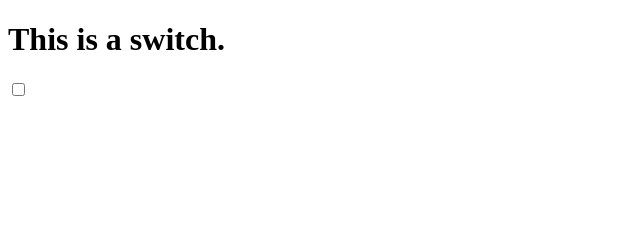
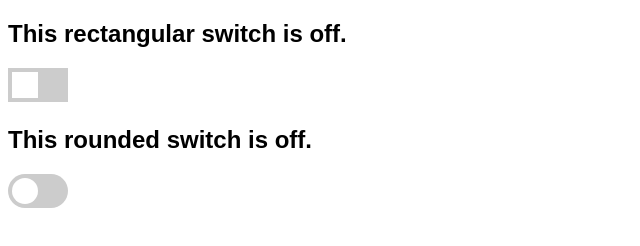
Before and after one commit to makerjeff/w3bsocket, a website: page public/index.html in a window 1280 px wide. Shown: the whole page, without its empty margins (0-640 px from the left). Drawn offline with nearby package versions, Linux system fonts and the light colour scheme; no server answers.

Commit message:
updated the front end

```diff
--- /dev/null
+++ b/b-server.js
@@ -0,0 +1 @@
+// --- constant practice of writing socket.io enabled web servers ---
--- a/public/index.html
+++ b/public/index.html
@@ -4,25 +4,145 @@
 	<meta charset="utf-8">
 	<title>W3bSockets</title>
 	<meta name="viewport" content="width=device-width,initial-scale=1.0">
+	<style>
+		* {
+			font-family: Arial, Helvetica, sans-serif;
+		}
+
+		/* switch level styles */
+		.switch {
+			position: relative;
+			display: inline-block;
+			width: 60px;
+			height: 34px;
+		}
+
+		/* hide the input */
+		.switch input {
+			display: none;
+		}
+
+		/* slider styles */
+		.slider {
+			position: absolute;
+			cursor: pointer;
+			top: 0;
+			left: 0;
+			right: 0;
+			bottom: 0;
+			background-color: #ccc;
+			-webkit-transition: all 400ms ease;
+			transition: all 400ms ease;
+		}
+
+		.slider:before {
+			position: absolute;
+			content: "";
+			height: 26px;
+			width: 26px;
+			left: 4px;
+			bottom: 4px;
+			background-color: white;
+			-webkit-transition: all 400ms ease;
+			transition: all 400ms ease;
+		}
+
+		/* handles the highlighting */
+		input:checked + .slider {
+			background-color: #2196f3;
+		}
+
+		/* handles the shadow? */
+		input:focus + .slider {
+			box-shadow: 0 0 1px #2196f3;
+		}
+
+		/* handles the animation */
+		input:checked + .slider:before {
+			-webkit-transform: translateX(26px);
+			-ms-transform: translateX(26px);
+			transform: translateX(26px);
+		}
+
+		/* ROUNDMOD */
+		/* rounds out the BG */
+		.slider.round {
+			border-radius: 34px;
+		}
+		/* the dot */
+		.slider.round:before {
+			border-radius: 50%;
+		}
+	</style>
 </head>
 
 <body>
-<h1>This is a switch.</h1>
-<div>
-	<input type="checkbox" id="light">
-</div>
+<h2>This rectangular switch is off.</h2>
+<!-- box type switch -->
+<label class="switch">
+	<input id="square_switch" type="checkbox">
+	<span class="slider"></span>
+</label>
+
+<br>
+
+<h2>This rounded switch is off.</h2>
+<!-- rounded type switch -->
+<label class="switch">
+	<input id="round_switch" type="checkbox">
+	<span class="slider round"></span>
+</label>
+
 
 <script src="/socket.io/socket.io.js"></script>
+
 <script>
+	// ---------------
+	// --- handles ---
+	// ---------------
+	var square_switch = document.querySelector('#square_switch');
+	var round_switch = document.querySelector('#round_switch');
+	var headings = document.querySelectorAll('h2');
 	var socket = io();
 
+	// ---------------------
+	// --- socket events ---
+	// ---------------------
 	socket.on('connect', function() {
 		console.log('Connected!');
 	});
-
 	socket.on('message', (message) => {
 		console.log('a message from server. ');
 	});
+
+	// -----------------------
+	// --- standard events ---
+	// -----------------------
+	window.addEventListener('load', function(ev) {
+		console.log(`err thang loaded, yo`);
+	});
+
+	square_switch.addEventListener('change', function(e) {
+		console.log(square_switch.checked);
+
+		// do something with switch.checked
+		if (square_switch.checked) {
+			headings[0].innerHTML = 'This rectangular switch is on.';
+		} else {
+			headings[0].innerHTML = 'This rectangular switch is off.';
+		}
+	});
+
+	round_switch.addEventListener('change', function(e) {
+		if (round_switch.checked) {
+			headings[1].innerHTML = 'This rounded switch is on.';
+		} else {
+			headings[1].innerHTML = 'This rounded switch is off.';
+		}
+	});
+
+
+
 </script>
 </body>
 
--- a/server.js
+++ b/server.js
@@ -1,6 +1,6 @@
 const http		= require('http').createServer(req_handler);
-const fs			= require('fs');
-const io			= require('socket.io')(http);
+const fs		= require('fs');
+const io		= require('socket.io')(http);
 const port		= process.argv[2] || 3000;
 
 
```
Also changed, not shown: public/css/base.css (added).
